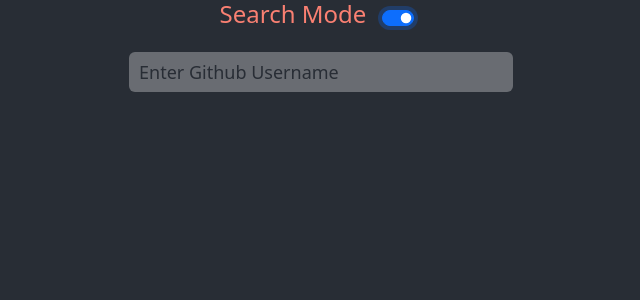
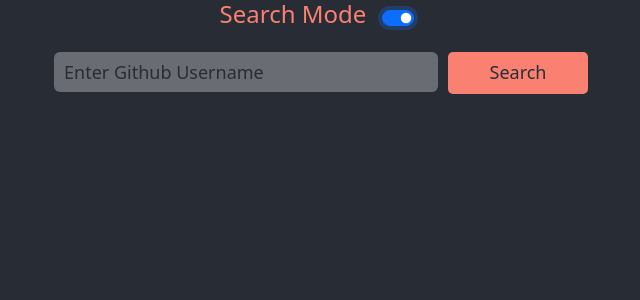
Before and after one commit to melihcanclk/github-api-project, a React (Create React App) app: page / in a window 1280 px wide. Both pictures are taken after a click on the checkbox 698 px from the left and 18 px from the top of the page. Shown: the top 300 px of the page, without its empty margins (319-959 px from the left). Built offline with nearby package versions, Linux system fonts and the light colour scheme; no server answers.

Commit message:
feat(button add): form button input add

```diff
--- a/src/SearchMode.js
+++ b/src/SearchMode.js
@@ -65,6 +65,9 @@
           placeholder='Enter Github Username'
           ref={usernameRef}
         />
+        <button className='button' type='submit'>
+          Search
+        </button>
       </form>
       <div className='pagination'>
         {page > 1 && (
```
